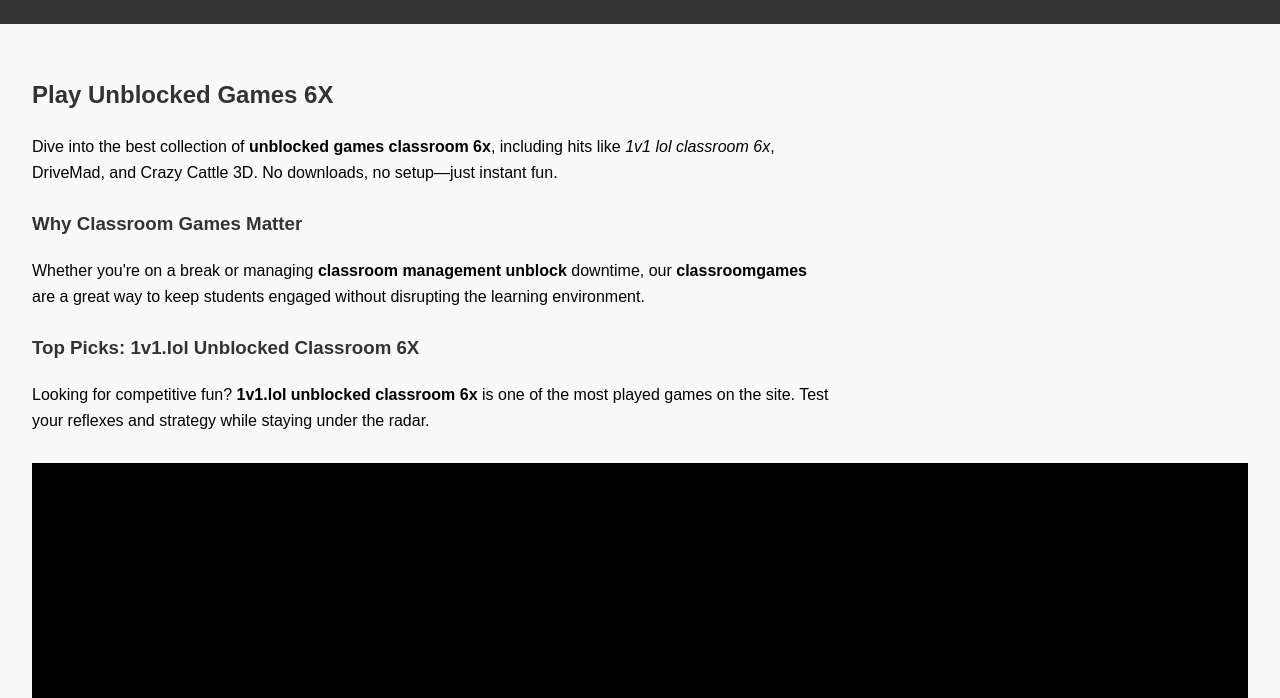
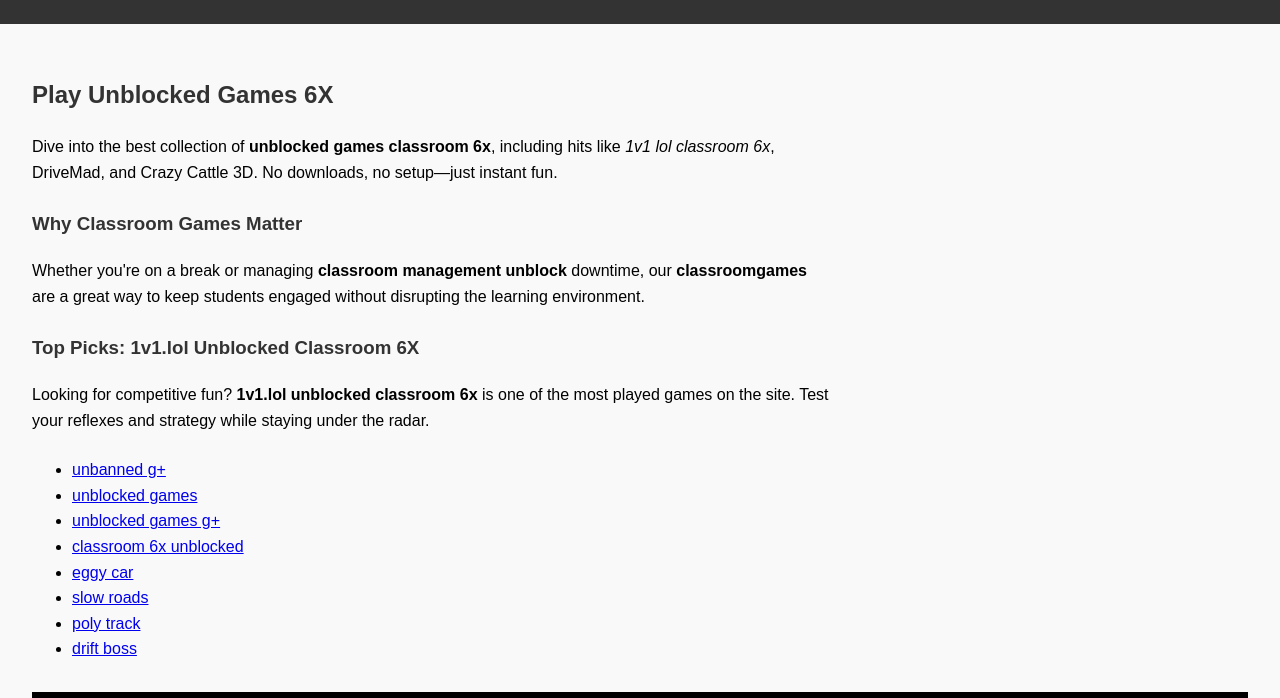
Before and after one commit to uhyr/classroom6x, a plain HTML site: page index.html in a window 1280 px wide. Shown: the part 102-800 px from the top of the page. Drawn offline with Linux system fonts and the light colour scheme; a script that the page names is missing.

Commit message:
Update index.html

```diff
--- a/index.html
+++ b/index.html
@@ -89,7 +89,24 @@
     <p>
       Looking for competitive fun? <strong>1v1.lol unblocked classroom 6x</strong> is one of the most played games on the site. Test your reflexes and strategy while staying under the radar.
     </p>
-
+  <ul>
+        <li><a href='https://search.yahoo.com/search?p=site%3Asites.google.com/view/drive-m-7-home/%20unbanned%20g%2B'
+                target='_blank'>unbanned g+</a></li>
+        <li><a href='https://search.yahoo.com/search?p=site%3Asites.google.com/view/drive-m-7-home/%20unblocked%20games'
+                target='_blank'>unblocked games</a></li>
+        <li><a href='https://search.yahoo.com/search?p=site%3Asites.google.com/view/drive-m-7-home/%20unblocked%20games%20g%2B'
+                target='_blank'>unblocked games g+</a></li>
+        <li><a href='https://search.yahoo.com/search?p=site%3Asites.google.com/view/drive-m-7-home/%20classroom%206x%20unblocked'
+                target='_blank'>classroom 6x unblocked</a></li>
+        <li><a href='https://search.yahoo.com/search?p=site%3Asites.google.com/view/drive-m-7-home/%20eggy%20car'
+                target='_blank'>eggy car</a></li>
+        <li><a href='https://search.yahoo.com/search?p=site%3Asites.google.com/view/drive-m-7-home/%20slow%20roads'
+                target='_blank'>slow roads</a></li>
+        <li><a href='https://search.yahoo.com/search?p=site%3Asites.google.com/view/drive-m-7-home/%20poly%20track'
+                target='_blank'>poly track</a></li>
+        <li><a href='https://search.yahoo.com/search?p=site%3Asites.google.com/view/drive-m-7-home/%20drift%20boss'
+                target='_blank'>drift boss</a></li>
+    </ul>
     <!-- Ultimate Game Stash file -->
     <!-- For the regularly updating doc go to https://docs.google.com/document/d/1_FmH3BlSBQI7FGgAQL59-ZPe8eCxs35wel6JUyVaG8Q/ -->
 
```
